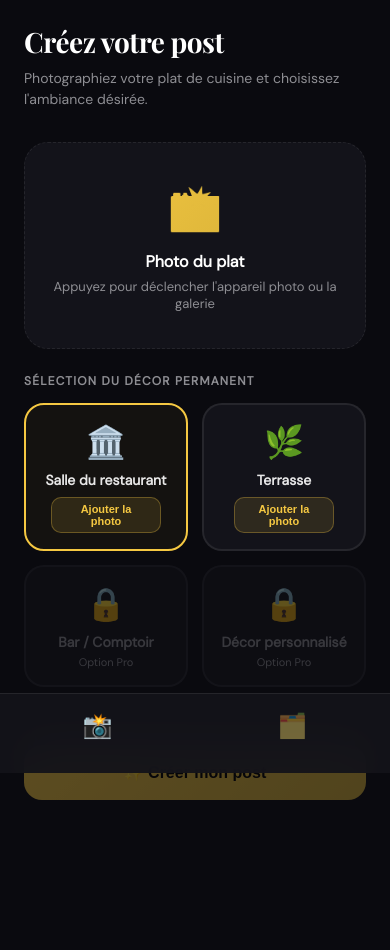
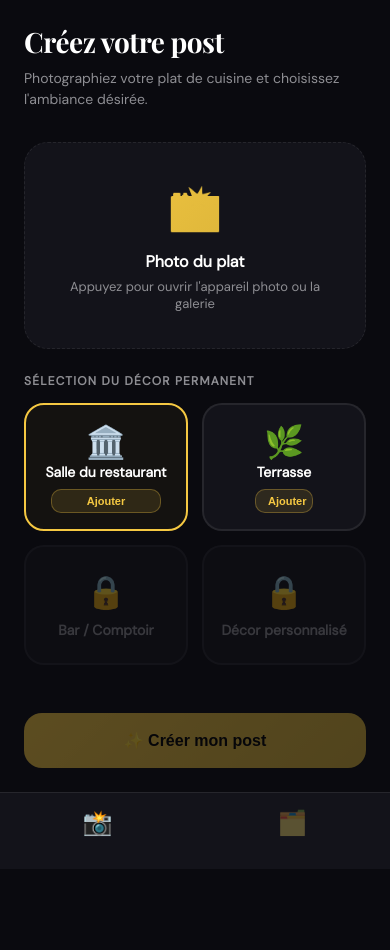
Before and after one commit to Jeno83330/publichef, a Flask app: page / in a window 390 px wide. Shown: the part 71-1021 px from the top of the page. After the commit the page ends 908 px from the top, so only its background shows below. Run offline with Flask 3, Linux system fonts and the light colour scheme.

Commit message:
Repositionnement fixe nav barre et éjection doublon téléphone

```diff
--- a/templates/index.html
+++ b/templates/index.html
@@ -20,7 +20,7 @@
             --gray-light: #AEAEB2;
             --success: #34C759;
             --error: #FF3B30;
-            --nav-bg: rgba(19, 19, 26, 0.95);
+            --nav-bg: #13131A;
         }
 
         * {
@@ -37,9 +37,8 @@
             min-height: 100vh;
             max-width: 480px;
             margin: 0 auto;
-            overflow-x: hidden;
-            position: relative;
-            padding-bottom: 110px;
+            display: flex;
+            flex-direction: column;
         }
 
         header {
@@ -88,11 +82,19 @@
             background: var(--success);
         }
 
+        /* CONTENEUR GLOBAL DE VERROUILLAGE */
+        .main-content {
+            flex: 1;
+            display: flex;
+            flex-direction: column;
+        }
+
         .screen {
             display: none;
-            padding: 24px 24px 20px;
+            padding: 24px;
             flex-direction: column;
             animation: fadeIn 0.4s ease-out;
+            flex: 1;
         }
 
         .screen.active {
@@ -229,13 +228,11 @@
         .decor-option .decor-icon {
             font-size: 32px;
             margin-bottom: 8px;
-            display: block;
         }
 
         .decor-option .decor-name {
             font-size: 14px;
             font-weight: 600;
-            color: rgba(255,255,255,0.9);
         }
 
         .decor-option.locked {
@@ -269,14 +265,12 @@
             font-weight: 700;
             cursor: pointer;
             width: 100%;
-            transition: all 0.3s cubic-bezier(0.4, 0, 0.2, 1);
             display: flex;
             align-items: center;
             justify-content: center;
             gap: 10px;
             box-shadow: 0 4px 16px rgba(245, 200, 66, 0.15);
-            margin-top: 10px;
-            margin-bottom: 20px;
+            margin-top: auto;
         }
 
         .btn-primary:disabled {
@@ -478,22 +461,15 @@
             font-weight: 600;
         }
 
+        /* POSITIONNEMENT RELATIF NATUREL EN BAS DU FLUX */
         nav {
-            position: fixed;
-            bottom: 0;
-            left: 0;
-            right: 0;
-            max-width: 480px;
-            margin: 0 auto;
+            width: 100%;
             background: var(--nav-bg);
             border-top: 1px solid var(--border);
             display: flex;
-            padding: 12px 0;
-            z-index: 999;
-            height: 80px;
-            padding-bottom: 28px;
-            backdrop-filter: blur(20px);
-            -webkit-backdrop-filter: blur(20px);
+            padding: 16px 0 32px;
+            margin-top: auto;
+            height: auto;
         }
 
         .nav-btn {
@@ -502,7 +478,7 @@
             border: none;
             font-size: 24px;
             cursor: pointer;
-            opacity: 0.4;
+            opacity: 0.3;
             display: flex;
             align-items: center;
             justify-content: center;
@@ -525,6 +501,7 @@
     </div>
 </header>
 
+<div class="main-content">
     <div class="screen active" id="screen-capture">
         <div class="screen-title">Créez votre post</div>
         <div class="screen-subtitle">Photographiez votre plat de cuisine et choisissez l'ambiance désirée.</div>
@@ -535,7 +512,7 @@
             <div class="upload-placeholder">
                 <span class="upload-icon">📸</span>
                 <div class="upload-label">Photo du plat</div>
-            <div class="upload-hint">Appuyez pour déclencher l'appareil photo ou la galerie</div>
+                <div class="upload-hint">Appuyez pour ouvrir l'appareil photo ou la galerie</div>
             </div>
         </div>
 
@@ -546,35 +523,33 @@
                     <div id="decor-preview-salle" style="display:none; width: 100%;">
                         <img id="decor-img-salle" src="" alt="" style="width:100%; height:75px; object-fit:cover; border-radius:10px; margin-bottom:6px;">
                         <div style="font-size:12px; font-weight:700; margin-bottom:4px;">Salle du restaurant</div>
-                    <button class="decor-modify-btn" onclick="modifyDecor(event,'salle')">Modifier la photo</button>
+                        <button class="decor-modify-btn" onclick="modifyDecor(event,'salle')">Modifier</button>
                     </div>
                     <div id="decor-placeholder-salle">
                         <span class="decor-icon">🏛️</span>
                         <div class="decor-name">Salle du restaurant</div>
-                    <button class="decor-modify-btn" onclick="modifyDecor(event,'salle')">Ajouter la photo</button>
+                        <button class="decor-modify-btn" onclick="modifyDecor(event,'salle')">Ajouter</button>
                     </div>
                 </div>
                 <div class="decor-option" data-decor="terrasse" onclick="selectDecor(this)">
                     <div id="decor-preview-terrasse" style="display:none; width: 100%;">
                         <img id="decor-img-terrasse" src="" alt="" style="width:100%; height:75px; object-fit:cover; border-radius:10px; margin-bottom:6px;">
                         <div style="font-size:12px; font-weight:700; margin-bottom:4px;">Terrasse</div>
-                    <button class="decor-modify-btn" onclick="modifyDecor(event,'terrasse')">Modifier la photo</button>
+                        <button class="decor-modify-btn" onclick="modifyDecor(event,'terrasse')">Modifier</button>
                     </div>
                     <div id="decor-placeholder-terrasse">
                         <span class="decor-icon">🌿</span>
                         <div class="decor-name">Terrasse</div>
-                    <button class="decor-modify-btn" onclick="modifyDecor(event,'terrasse')">Ajouter la photo</button>
+                        <button class="decor-modify-btn" onclick="modifyDecor(event,'terrasse')">Ajouter</button>
                     </div>
                 </div>
                 <div class="decor-option locked">
                     <span class="decor-icon">🔒</span>
                     <div class="decor-name" style="color:var(--gray);">Bar / Comptoir</div>
-                <div style="font-size:11px; color:var(--gray); margin-top:4px;">Option Pro</div>
                 </div>
                 <div class="decor-option locked">
                     <span class="decor-icon">🔒</span>
                     <div class="decor-name" style="color:var(--gray);">Décor personnalisé</div>
-                <div style="font-size:11px; color:var(--gray); margin-top:4px;">Option Pro</div>
                 </div>
             </div>
             <input type="file" id="decorModifyInput" accept="image/*" style="display:none;">
```
Also changed, not shown: other parts of templates/index.html (+14 -33 lines). Lines whose indentation alone changed are shown as unchanged.
